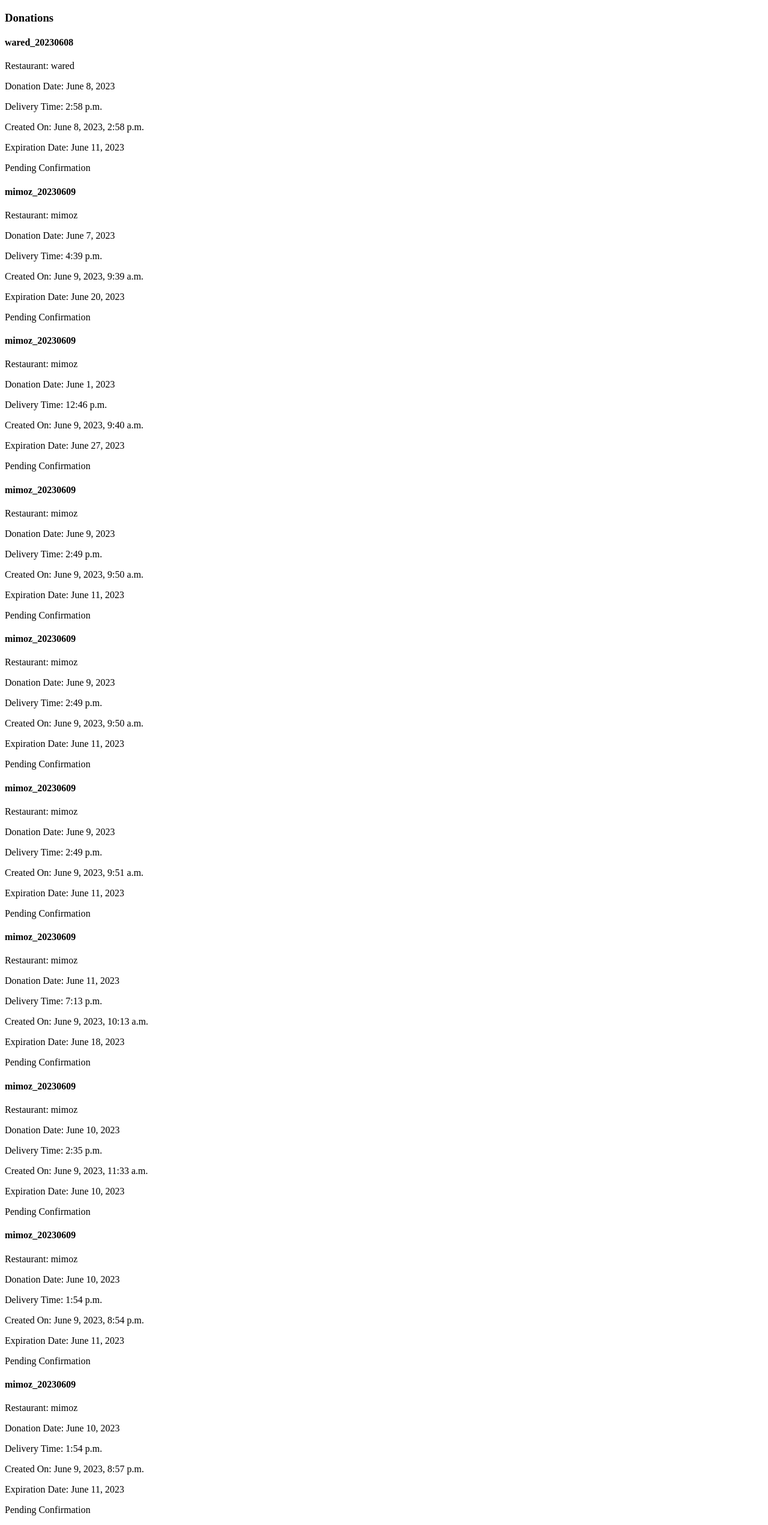
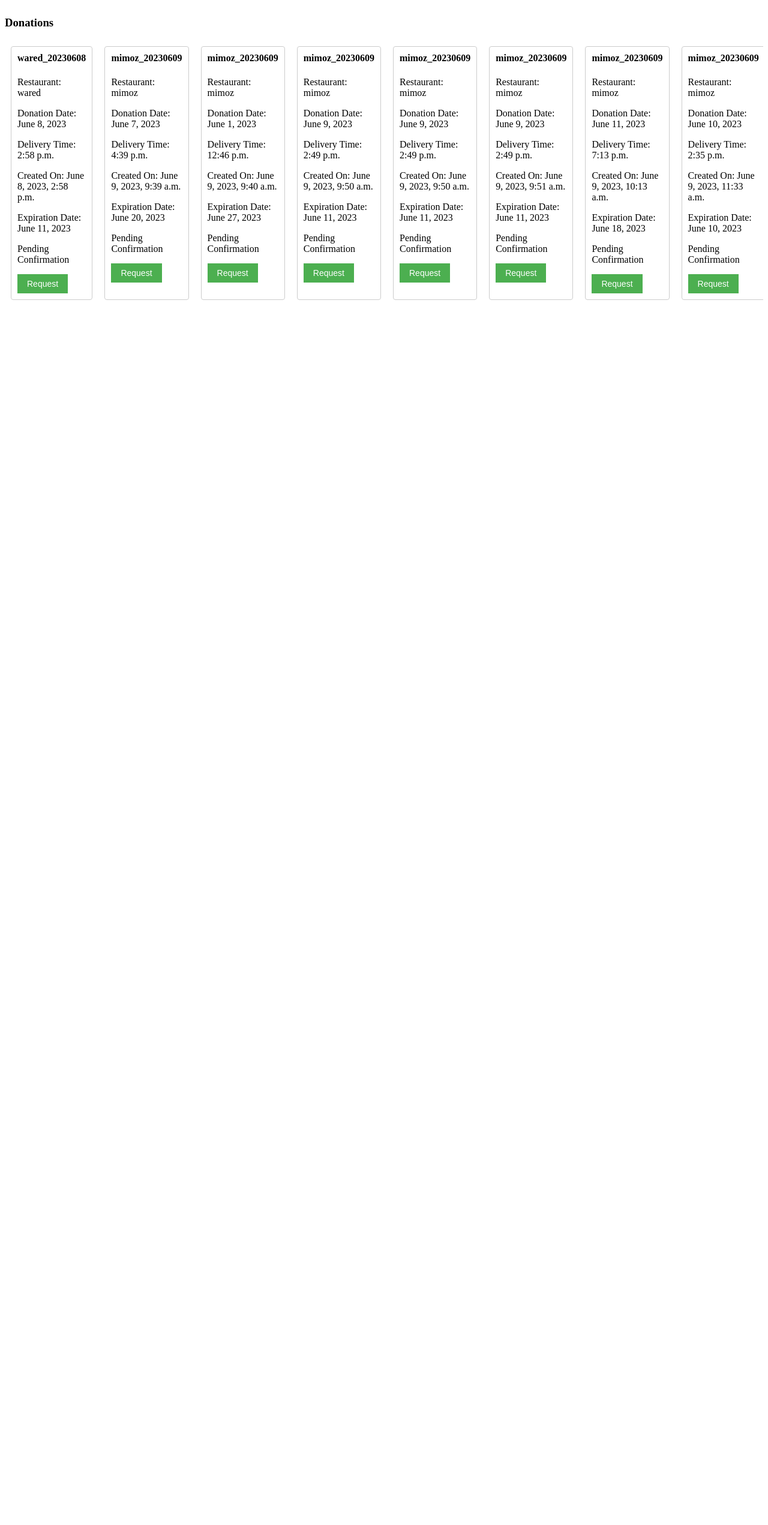
Before and after one commit to hindtaiba/EndHunger, a Django app: template templates/browse_donations.html in a window 1280 px wide. Shown: the whole page at 60% size. After the commit the page ends 500 px from the top, so only its background shows below. Run offline with Django 4.2, Linux system fonts and the light colour scheme; the template is opened without the code that fills it: values that come from a table or form of the project are taken from there, others are empty; data comes from the database, SQL or seed files in the repository; both versions use the stored data as it was after the commit.

Commit message:
Working on Requests 1

```diff
--- a/templates/browse_donations.html
+++ b/templates/browse_donations.html
@@ -4,11 +4,47 @@
     <meta charset="UTF-8">
     <meta name="viewport" content="width=device-width, initial-scale=1.0">
     <title>Food Bridge</title>
+    <style>
+        .card {
+            display: flex;
+            flex-wrap: wrap;
+        }
+
+        .donation-card {
+            border: 1px solid #ccc;
+            border-radius: 4px;
+            padding: 10px;
+            margin: 10px;
+            width: 200px;
+        }
+
+        .donation-card h4 {
+            margin-top: 0;
+        }
+
+        .donation-card p {
+            margin-bottom: 5px;
+        }
+
+        .donation-card button {
+            background-color: #4CAF50;
+            color: white;
+            border: none;
+            padding: 8px 16px;
+            text-align: center;
+            text-decoration: none;
+            display: inline-block;
+            font-size: 14px;
+            margin-top: 10px;
+            cursor: pointer;
+        }
+    </style>
 </head>
 <body>
     <div class="card">
         <!-- Donations List -->
         <h3>Donations</h3>
+        <div style="display: flex; flex-wrap: nowrap; overflow-x: auto;">
             {% for donation in donations %}
             <div class="donation-card">
                 <h4>{{ donation.name }}</h4>
@@ -22,10 +58,10 @@
                 {% else %}
                 <p>Pending Confirmation</p>
                 {% endif %}
+                <button type="button">Request</button>
             </div>
-        {% empty %}
-        <p>No donations found.</p>
             {% endfor %}
+        </div>
         <!-- End Donations List -->
     </div>
 </body>
--- a/templates/contact.html
+++ b/templates/contact.html
@@ -46,7 +46,7 @@
 			</div>
 		</div>
 	</div>
-	{% include 'nav.html' with user_type='R' status=True %}
+	{% include 'nav.html' %}
 	<section class="hero-wrap hero-wrap-2" style="background-image: url('../../media/media/medium-shot-man-holding-food-donations-box.jpg');" data-stellar-background-ratio="0.5">
 		<div class="overlay"></div>
 		<div class="container">
--- a/templates/donations.html
+++ b/templates/donations.html
@@ -96,6 +96,7 @@
     </style>
 </head>
 <body>
+
     <div class="container">
         <div class="card">
             <h2 class="text-center text-primary mb-3">Restaurant Dashboard</h2>
@@ -167,7 +168,7 @@
                     {% endfor %}
                 </div>
                 <div class="kanban-column" ondrop="drop(event, 'done')" ondragover="allowDrop(event)" data-column="done">
-                    <h3>Done</h3>
+                    <h3>Confirmed</h3>
                     {% for donation in done_donations %}
                     <div class="kanban-card" draggable="true" ondragstart="drag(event)" id="{{ donation.id }}">
                         <h4>{{ donation.name }}</h4>
```
Also changed, not shown: db.sqlite3. Lines whose indentation alone changed are shown as unchanged.
